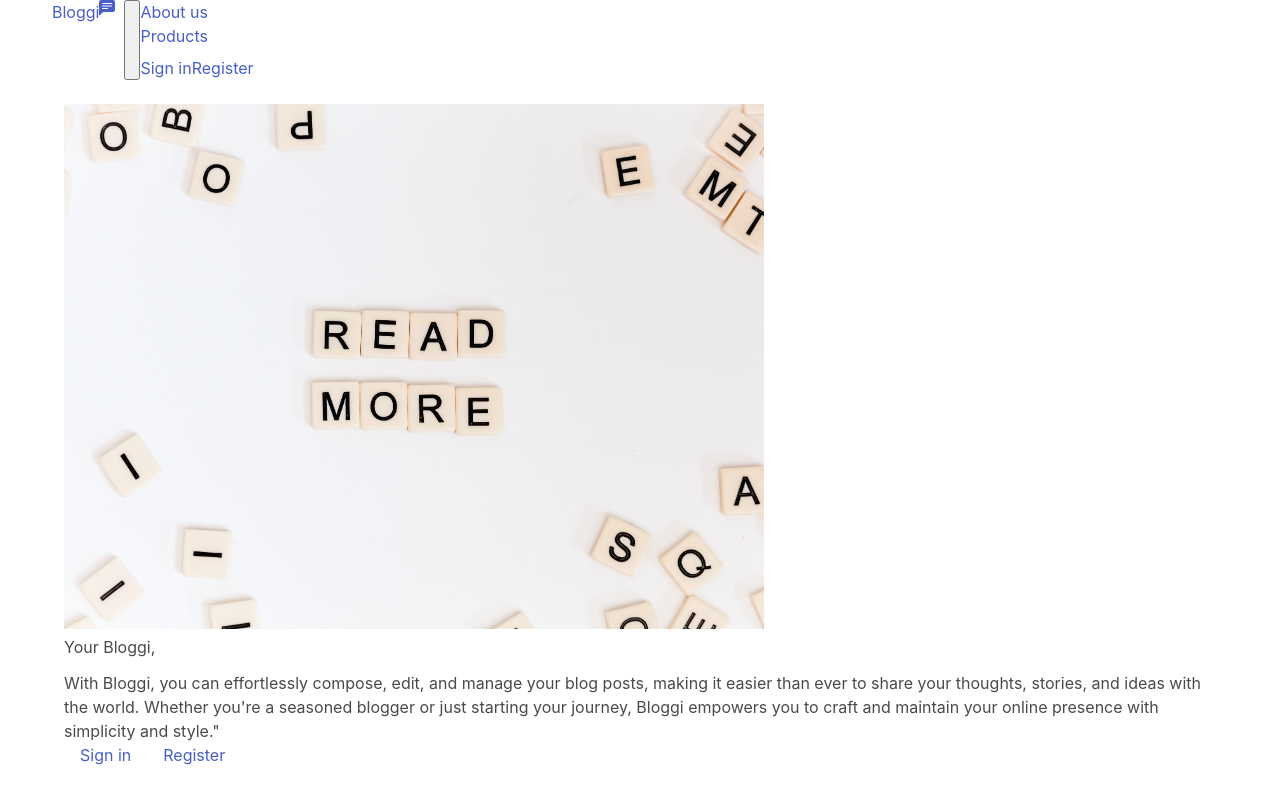
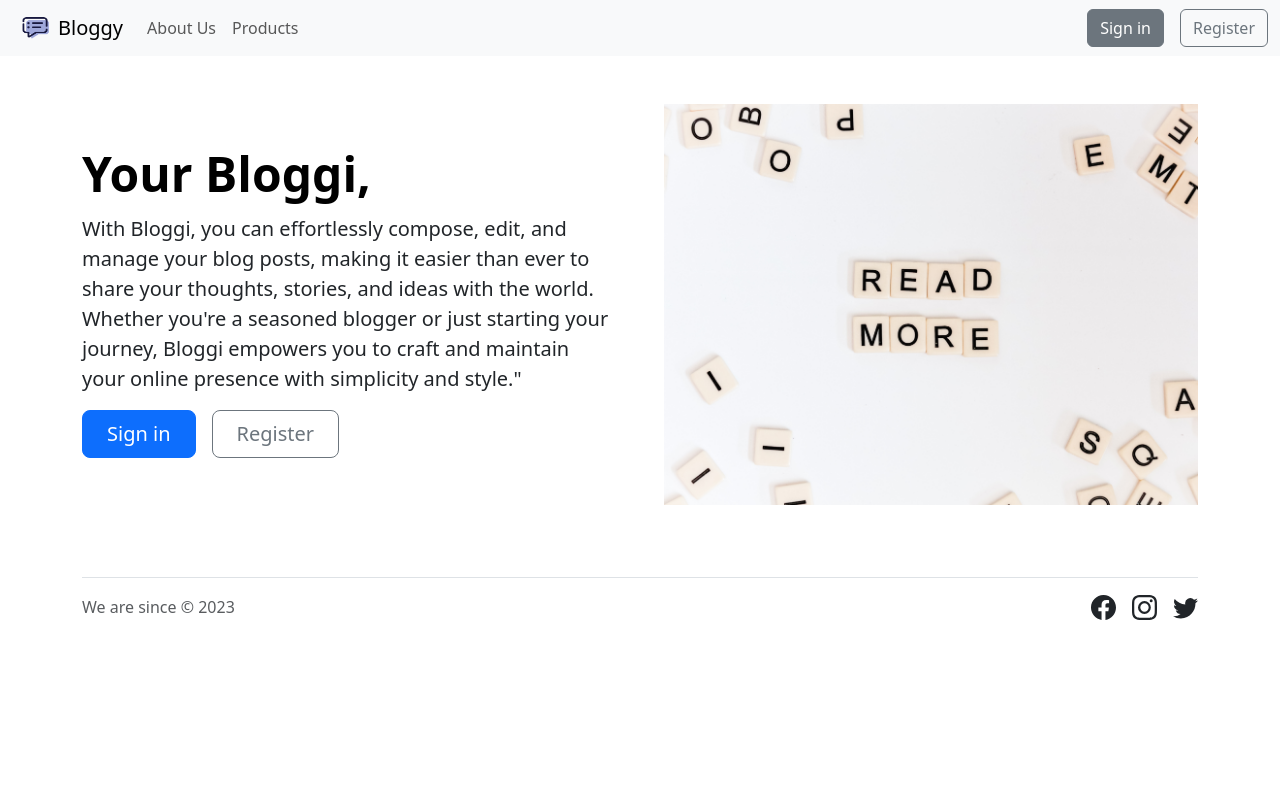
Before and after one commit to Gayan65/blogPost, a React app in the folder frontend/blog-client/: page / in a window 1280 px wide. Shown: the top 800 px of the page. Built offline with nearby package versions, Linux system fonts and the light colour scheme; a web font is replaced by a local one.

Commit message:
css framework changed

```diff
--- a/frontend/blog-client/public/index.html
+++ b/frontend/blog-client/public/index.html
@@ -6,16 +6,14 @@
   <meta name="viewport" content="width=device-width, initial-scale=1" />
   <meta name="theme-color" content="#000000" />
   <meta name="description" content="Web site created using create-react-app" />
-  <link rel="preconnect" href="https://fonts.googleapis.com">
-  <link rel="preconnect" href="https://fonts.gstatic.com" crossorigin>
-  <link href="https://fonts.googleapis.com/css2?family=Playpen+Sans&display=swap" rel="stylesheet">
-  <link rel="stylesheet" href="https://cdn.jsdelivr.net/npm/bulma@0.9.4/css/bulma.min.css">
+  <link href="https://cdn.jsdelivr.net/npm/bootstrap@5.3.2/dist/css/bootstrap.min.css" rel="stylesheet" integrity="sha384-T3c6CoIi6uLrA9TneNEoa7RxnatzjcDSCmG1MXxSR1GAsXEV/Dwwykc2MPK8M2HN" crossorigin="anonymous">
   <title>Bloggy</title>
 </head>
 
 <body>
   <noscript>You need to enable JavaScript to run this app.</noscript>
   <div id="root"></div>
+  <script src="https://cdn.jsdelivr.net/npm/bootstrap@5.3.2/dist/js/bootstrap.bundle.min.js" integrity="sha384-C6RzsynM9kWDrMNeT87bh95OGNyZPhcTNXj1NW7RuBCsyN/o0jlpcV8Qyq46cDfL" crossorigin="anonymous"></script>
 </body>
 
 </html>
--- a/frontend/blog-client/src/components/NavBar.js
+++ b/frontend/blog-client/src/components/NavBar.js
@@ -1,54 +1,37 @@
 import React from "react";
+import navlog from "../images/navLogo.png"
 import { Link } from "react-router-dom";
 
 
 
 function NavBar(props) {
     return (
-        <nav className="navbar navbar-expand-lg bg-body-tertiary navbar-custom">
-            <div className="container">
-
-                <a className="navbar-brand nav-link-custom" href="/home"> Bloggi  <svg xmlns="http://www.w3.org/2000/svg" width="25" height="25" fill="currentColor" className="bi bi-chat-left-text-fill" viewBox="0 0 25 25">
-                    <path d="M0 2a2 2 0 0 1 2-2h12a2 2 0 0 1 2 2v8a2 2 0 0 1-2 2H4.414a1 1 0 0 0-.707.293L.854 15.146A.5.5 0 0 1 0 14.793V2zm3.5 1a.5.5 0 0 0 0 1h9a.5.5 0 0 0 0-1h-9zm0 2.5a.5.5 0 0 0 0 1h9a.5.5 0 0 0 0-1h-9zm0 2.5a.5.5 0 0 0 0 1h5a.5.5 0 0 0 0-1h-5z" />
-                </svg> </a>
-                <button className="navbar-toggler" type="button" data-bs-toggle="collapse" data-bs-target="#navbarTogglerDemo02" aria-controls="navbarTogglerDemo02" aria-expanded="false" aria-label="Toggle navigation">
-                    <span className="navbar-toggler-icon"></span>
-                </button>
-                <div className="collapse navbar-collapse" id="navbarTogglerDemo02">
+        <nav className="navbar navbar-expand-lg bg-body-tertiary" >
+            <div className="container-fluid">
+                <a className="navbar-brand" href="/home">
+                    <img src={navlog} alt="Logo" width="30" height="25" className="d-inline-block align-text-top mx-2" />
+                    Bloggy
+                </a>
+                <div className="collapse navbar-collapse" id="navbarSupportedContent">
                 <ul className="navbar-nav me-auto mb-2 mb-lg-0">
                     <li className="nav-item">
-                            <a className="nav-link active nav-link-custom-other" aria-current="page" href="/about_us">About us</a>
+                        <Link className="nav-link" to={'/about_us'}>About Us</Link>
                     </li>
                     <li className="nav-item">
-                            <a className="nav-link active nav-link-custom-other" aria-current="page" href="/products">Products</a>
+                        <Link className="nav-link" to={'/products'}>Products</Link>
                     </li>
                 </ul>
-                    {props.auth ? <form className="d-flex" role="search">     <div className="collapse navbar-collapse" id="navbarNavDarkDropdown">
-                        <ul className="navbar-nav">
-                            <li className="nav-item dropdown">
-                                <button className="btn btn-dark dropdown-toggle" data-bs-toggle="dropdown" aria-expanded="false">
-                                    {props.user}
-                                </button>
-                                <ul className="dropdown-menu dropdown-menu-dark">
-                                    <li> <Link className="dropdown-item" to={'/user/blogs'}> My blogs </Link> </li>
-                                    <li> <Link className="dropdown-item" to={'/user/blogs'}> Profile </Link></li>
-                                    <li> <Link className="dropdown-item" to={'/user/create_blog'}> Create blog </Link> </li>
-                                    <li> <Link className="dropdown-item" to={'/login'}> Logout </Link> </li>
-
-                                </ul>
-                            </li>
-                        </ul>
-                    </div> </form> : <form className="d-flex" role="search">
-                        <Link className="btn btn-outline-success navbar-btn" to={'/login'}>Sign in</Link>
-                        <Link className="btn btn-outline-success navbar-btn" to={'/register'}>Register</Link>
-                    </form>}
+                <div className="d-flex" role="search">
+                    <Link className="btn btn-secondary mx-3" to={'/login'}>Sign in</Link>
+                    <Link className="btn btn-outline-secondary" to={'/register'}>Register</Link>
+                </div>
+            </div>
+            </div>
 
 
 
+        </nav>
 
-                </div>
-            </div>
-        </nav>
     );
 }
 
```
Also changed, not shown: frontend/blog-client/src/images/navLogo.png (added). Lines whose indentation alone changed are shown as unchanged.
